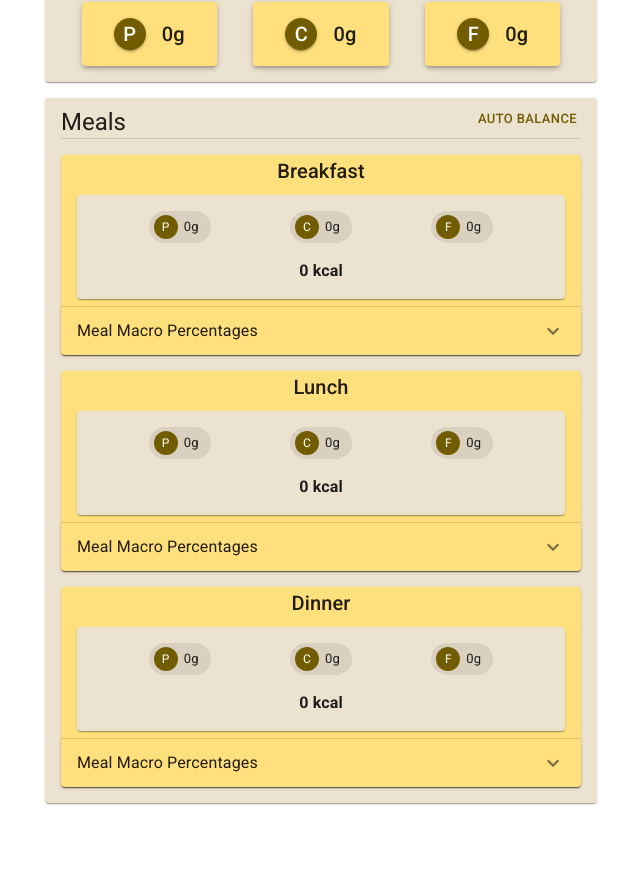
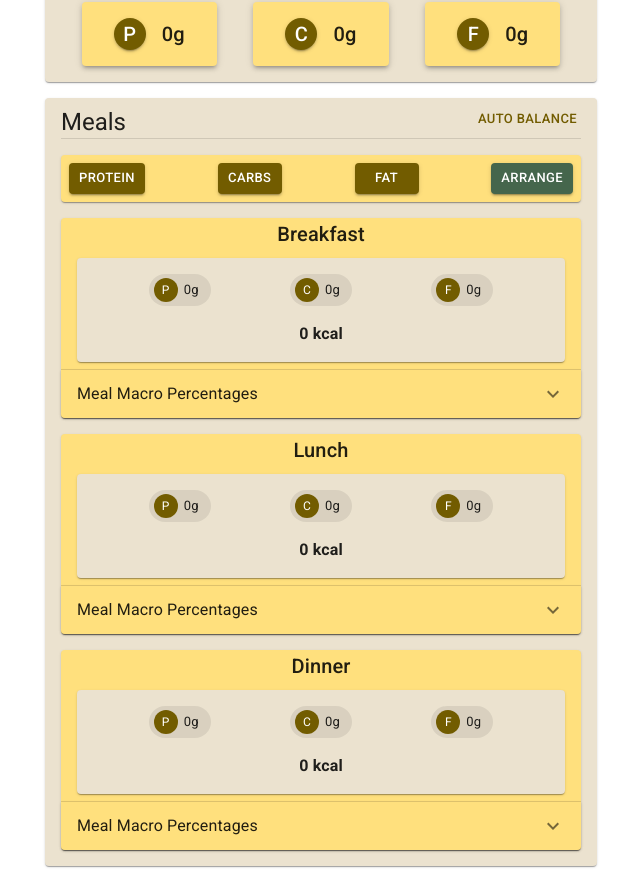
Before and after one commit to andrewdieppa/caloriculator, a React (Create React App) app: page / in a window 1280 px wide. Shown: the part 879-1761 px from the top of the page, without its empty margins (319-959 px from the left). Before the commit the page ends 1698 px from the top, so only its background shows below. Built offline with nearby package versions, Linux system fonts and the light colour scheme.

Commit message:
add EditButtonBar component

```diff
--- /dev/null
+++ b/src/components/Meals/EditButtonBar.js
@@ -0,0 +1,27 @@
+import { Button, Paper, Stack } from '@mui/material';
+
+const EditButtonBar = () => {
+  return (
+    <Paper>
+      <Stack
+        direction="row"
+        sx={{ mb: 2, p: 1, justifyContent: 'space-between' }}
+      >
+        <Button variant="contained" size="small">
+          Protein
+        </Button>
+        <Button variant="contained" size="small">
+          Carbs
+        </Button>
+        <Button variant="contained" size="small">
+          Fat
+        </Button>
+        <Button variant="contained" size="small" color="secondary">
+          Arrange
+        </Button>
+      </Stack>
+    </Paper>
+  );
+};
+
+export default EditButtonBar;
--- a/src/components/Meals/Meals.js
+++ b/src/components/Meals/Meals.js
@@ -1,3 +1,5 @@
+import EditButtonBar from './EditButtonBar';
+import SectionTitle from '../Reusable/SectionTitle/SectionTitle';
 import {
   Stack,
   Paper,
@@ -6,10 +8,10 @@ import {
   Typography,
   Box,
   Button,
+  Grid,
 } from '@mui/material';
 import MacroChip from './MacroChip';
 import MealsList from './MealsList';
-import SectionTitle from '../Reusable/SectionTitle/SectionTitle';
 import { useSelector, useDispatch } from 'react-redux';
 import { autoBalanceMealMacros } from '../../store/mealsSlice';
 
@@ -42,6 +44,7 @@ const Meals = () => {
       <SectionTitle variant="h5" component="h4">
         Meals
       </SectionTitle>
+      <EditButtonBar />
       <MealsList meals={meals} />
     </Paper>
   );
```
